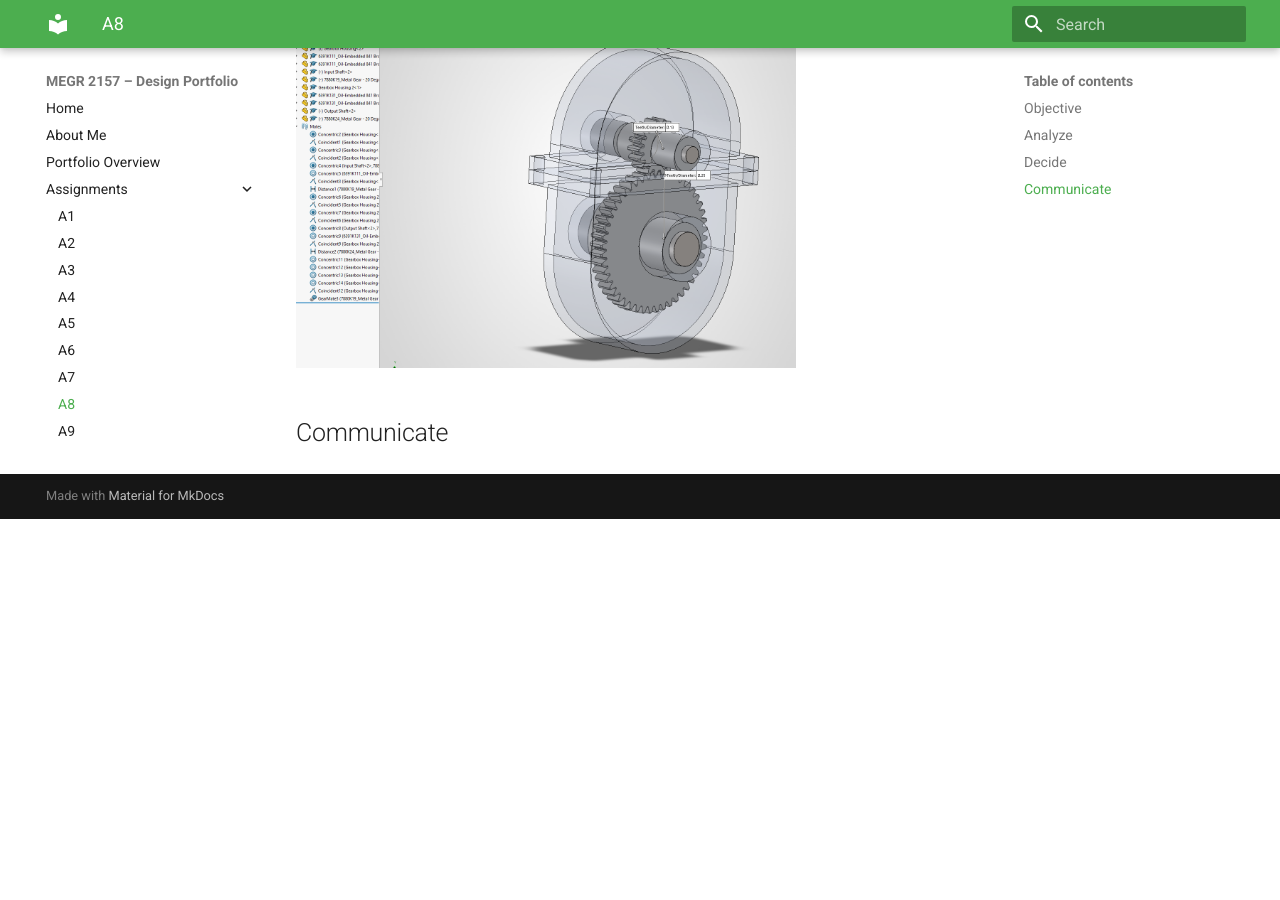
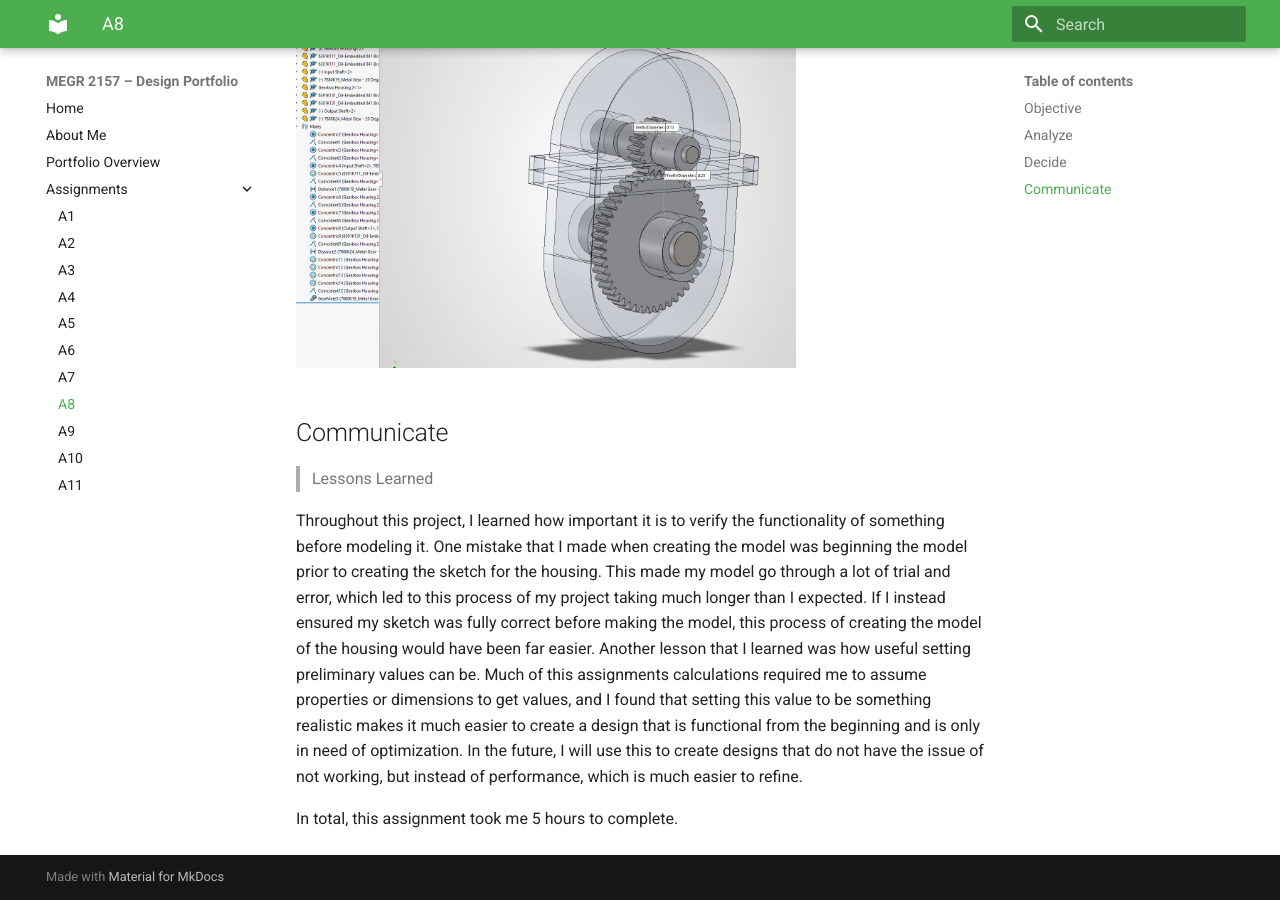
Before and after one commit to bsalvi7/megr2156-portfolio, an MkDocs documentation site: the page built from docs/assignments/A08/index.md, in a window 1280 px wide and 900 px high, scrolled down 19117 px. Built offline with MkDocs 1.6.1 and Material for MkDocs 9.7.7, drawn with Linux system fonts in a browser that asks for light colours; before the commit the page ends 19636 px from its top, so only the background shows below that.

Commit message:
Document lessons learned from project A08
Added lessons learned and time spent on the assignment.

```diff
--- a/docs/assignments/A08/index.md
+++ b/docs/assignments/A08/index.md
@@ -116,3 +116,9 @@ I then setup the bottom half of the gearbox in the exact same manner. To connect
 <img width="500" alt="Complete Assembly" src="33.png" />
 
 ## Communicate
+
+>Lessons Learned
+
+Throughout this project, I learned how important it is to verify the functionality of something before modeling it. One mistake that I made when creating the model was beginning the model prior to creating the sketch for the housing. This made my model go through a lot of trial and error, which led to this process of my project taking much longer than I expected. If I instead ensured my sketch was fully correct before making the model, this process of creating the model of the housing would have been far easier. Another lesson that I learned was how useful setting preliminary values can be. Much of this assignments calculations required me to assume properties or dimensions to get values, and I found that setting this value to be something realistic makes it much easier to create a design that is functional from the beginning and is only in need of optimization. In the future, I will use this to create designs that do not have the issue of not working, but instead of performance, which is much easier to refine.
+
+In total, this assignment took me 5 hours to complete.
```
